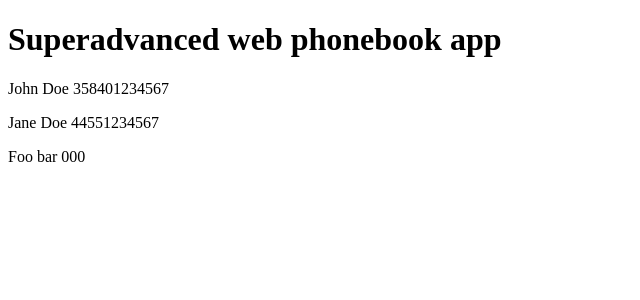
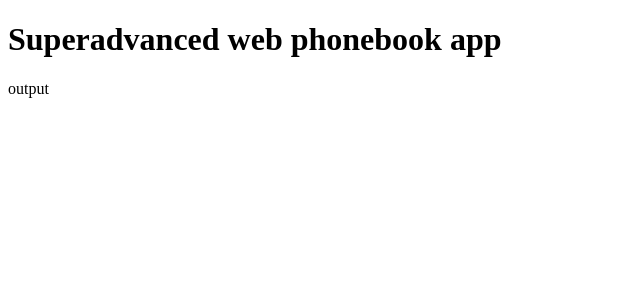
Before and after one commit to kaiffari/utuweb, a React (Create React App) app in the folder ex_2_3/: page / in a window 1280 px wide. Shown: the top 300 px of the page, without its empty margins (0-640 px from the left). Built offline with nearby package versions, Linux system fonts and the light colour scheme.

Commit message:
Split to component functions

```diff
--- /dev/null
+++ b/ex_2_3/src/App.js
@@ -0,0 +1,30 @@
+import React from 'react'
+import Phonebook from './components/Phonebook'
+
+const App = () => {
+  const phonebook = {
+    title: 'Superadvanced web phonebook app',
+    contacts: [
+    {
+      name: 'John Doe',
+      phonenumber: '358401234567'
+    },
+    {
+      name: 'Jane Doe',
+      phonenumber: '44551234567'
+    },
+    {
+      name: 'Foo bar',
+      phonenumber: '000'
+    }
+    ]
+  }
+
+  return (
+    <div>
+      <Phonebook phonebook={phonebook} />
+    </div>
+  )
+}
+
+export default App
--- /dev/null
+++ b/ex_2_3/src/components/Contacts.js
@@ -0,0 +1,11 @@
+import React from 'react'
+import Entry from './Entry'
+
+function Contacts ({contents}) {
+    console.log('contacts...')
+    return(
+        'output'
+        )
+}
+
+export default Contacts
--- /dev/null
+++ b/ex_2_3/src/components/Entry.js
@@ -0,0 +1,11 @@
+import React from 'react'
+
+const Entry = (props) => {
+    return (
+      <div>
+        <p>Name: {props.contact.name} Number: {props.contact.phonenumber}</p>
+      </div>
+    )
+  }
+
+  export default Entry
--- /dev/null
+++ b/ex_2_3/src/components/Header.js
@@ -0,0 +1,11 @@
+import React from 'react'
+
+const Header = (props) => {
+  return (
+    <div>
+      <h1>{props.text}</h1>
+    </div>
+  )
+}
+
+export default Header
--- /dev/null
+++ b/ex_2_3/src/components/Phonebook.js
@@ -0,0 +1,15 @@
+import React from 'react'
+import Header from './Header'
+import Contacts from './Contacts'
+
+function Phonebook({phonebook}) {
+    console.log('pblength', phonebook.contacts.length)
+    return (
+        <div>
+            <Header text={phonebook.title} />
+            <Contacts contents={phonebook.contacts} />
+        </div>
+    );
+}
+
+export default Phonebook
--- a/ex_2_3/src/index.js
+++ b/ex_2_3/src/index.js
@@ -1,58 +1,7 @@
 import React from 'react'
 import ReactDOM from 'react-dom'
+import App from './App'
 
-const App = () => {
-  const phonebookapp = {
-    title: 'Superadvanced web phonebook app',
-    contacts: [
-    {
-      name: 'John Doe',
-      phonenumber: '358401234567'
-    },
-    {
-      name: 'Jane Doe',
-      phonenumber: '44551234567'
-    },
-    {
-      name: 'Foo bar',
-      phonenumber: '000'
-    }
-    ]
-  }
-
-  return (
-    <div>
-      <Header text={phonebookapp.title} />
-      <Contents contacts={phonebookapp.contacts} />
-    </div>
-  )
-}
-
-const Header = (props) => {
-  return (
-    <div>
-      <h1>{props.text}</h1>
-    </div>
-  )
-}
-
-const Contents = (props) => {
-  return (
-    <div>
-      <Entry contact={props.contacts[0]} />
-      <Entry contact={props.contacts[1]} />
-      <Entry contact={props.contacts[2]} />
-    </div>
-  )
-}
-
-const Entry = (props) => {
-  return (
-    <div>
-      <p>{props.contact.name} {props.contact.phonenumber}</p>
-    </div>
-  )
-}
 ReactDOM.render(
   <App />,
   document.getElementById('root')
```
